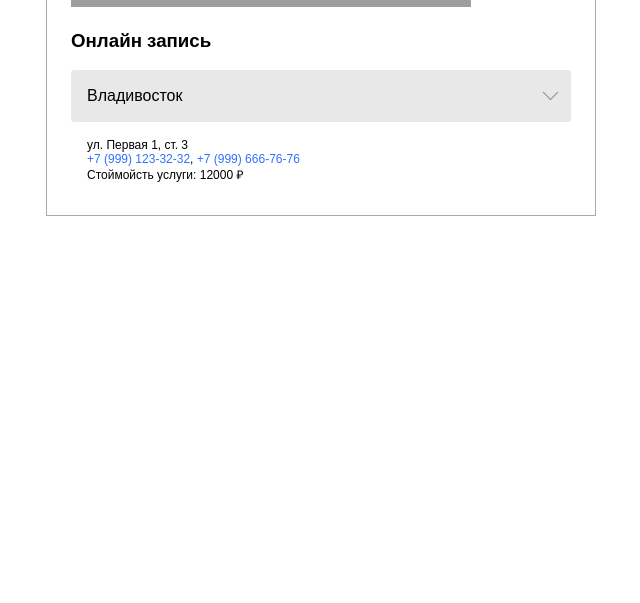
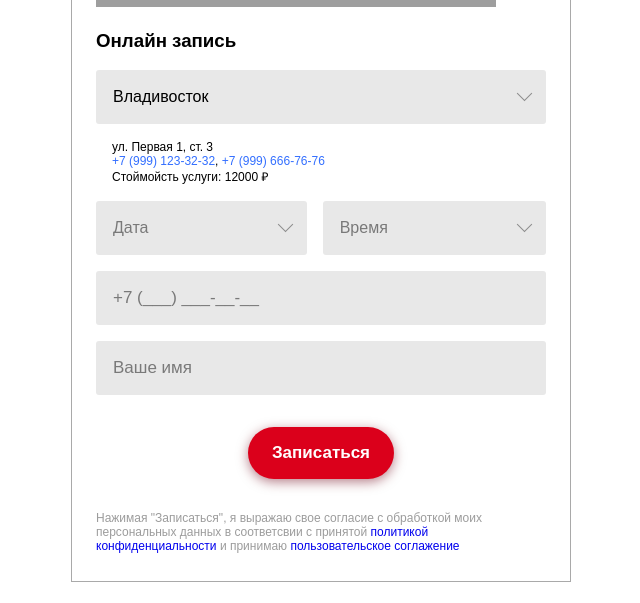
Before and after one commit to aberezkin/drom-test, a React (Create React App) app: page / in a window 1280 px wide. Shown: the part 334-937 px from the top of the page, without its empty margins (319-959 px from the left). Before the commit the page ends 800 px from the top, so only its background shows below. Built offline with nearby package versions, Linux system fonts and the light colour scheme; grey boxes are pictures that could not be loaded.

Commit message:
Implement form layout

```diff
--- a/src/components/Dropdown/Dropdown.css
+++ b/src/components/Dropdown/Dropdown.css
@@ -11,20 +11,22 @@
   line-height: 20px;
   transition:
     background-color .5s ease,
-    box-shadow .3s ease;
+    box-shadow .3s ease,
+    border-color .3s ease;
   display: flex;
   flex-direction: row;
   justify-content: space-between;
+  border: 1px solid transparent;
 }
 
 .Dropdown-header.open {
   box-shadow: -2px 5px 8px 0 rgba(0,0,0,.2);
   background-color: #fff;
-  border: 1px solid #c5c5c5;
+  border-color: #c5c5c5;
 }
 
 .Dropdown-placeholder {
-  color: #555555;
+  color: #797979;
 }
 
 .Dropdown-arrow {
@@ -40,6 +42,7 @@
 }
 
 .Dropdown-list {
+  z-index: 10;
   position: absolute;
   left: 0;
   right: 0;
--- a/src/components/Form/Form.css
+++ b/src/components/Form/Form.css
@@ -1,3 +1,72 @@
 .Form-root {
-  width: 500px;
+  width: 450px;
 }
+
+.Form-datetime {
+  display: flex;
+  flex-direction: row;
+  margin-bottom: 16px;
+}
+
+.Form-datetime > div {
+  flex-grow: 1;
+}
+
+.Form-datetime > div:first-child {
+  margin-right: 16px;
+}
+
+.Form-input {
+  display: flex;
+  flex-direction: row;
+}
+
+.Form-root input[type=text] {
+  margin-bottom: 16px;
+  background-color: #e8e8e8;
+  padding: 16px;
+  border-radius: 3px;
+  line-height: 20px;
+  transition:
+    background-color .5s ease,
+    box-shadow .3s ease,
+    border-color .3s ease;
+  flex-grow: 1;
+  font-size: 17px;
+  border: 1px solid transparent;
+}
+
+.Form-root input[type=text]:focus {
+  outline: none;
+  background-color: #ffffff;
+  border-color: #c5c5c5;
+  box-sizing: content-box;
+  box-shadow: -2px 5px 8px 0 rgba(0,0,0,.2);
+}
+
+.Form-button {
+  margin-top: 16px;
+  margin-bottom: 32px;
+  text-align: center;
+}
+
+.Form-button button {
+  color: #ffffff;
+  border: none;
+  font-size: 17px;
+  font-weight: 600;
+  padding: 16px 24px;
+  border-radius: 52px;
+  background: #db001b;
+  box-shadow: 0 3px 12px 0 rgba(110, 0, 22, 0.5);
+}
+
+.Form-button button:disabled {
+  background: #c1c1c1;
+  box-shadow: none;
+}
+
+.Form-agreement {
+  font-size: 12px;
+  color: #9c9c9c;
+}
--- a/src/components/Form/Form.jsx
+++ b/src/components/Form/Form.jsx
@@ -56,6 +56,32 @@ class Form extends Component {
             onChange={(value) => this.updateField('city', value)}
           />
           { <CityInfo {...cityInfo} /> }
+          <div className="Form-datetime">
+            <div>
+              <Dropdown
+                placeholder="Дата"
+              />
+            </div>
+            <div>
+              <Dropdown
+                placeholder="Время"
+              />
+            </div>
+          </div>
+          <div className="Form-input">
+            <input type="text" placeholder="+7 (___) ___-__-__"/>
+          </div>
+          <div className="Form-input">
+            <input type="text" placeholder="Ваше имя"/>
+          </div>
+          <div className="Form-button">
+            <button>Записаться</button>
+          </div>
+          <p className="Form-agreement">
+            Нажимая "Записаться", я выражаю свое согласие с обработкой
+            моих персональных данных в соответсвии с принятой <a href="#">политикой конфиденциальности</a> и
+            принимаю <a href="#">пользовательское соглажение</a>
+          </p>
         </div>
       </div>
     )
--- a/src/index.css
+++ b/src/index.css
@@ -4,3 +4,20 @@ body {
   font-family: sans-serif;
   min-width: 580px;
 }
+
+::placeholder {
+  color: #797979;
+  font-size: 17px;
+}
+
+button {
+  cursor: pointer;
+}
+
+a {
+  text-decoration: none;;
+}
+
+a:hover {
+  text-decoration: underline;
+}
```
